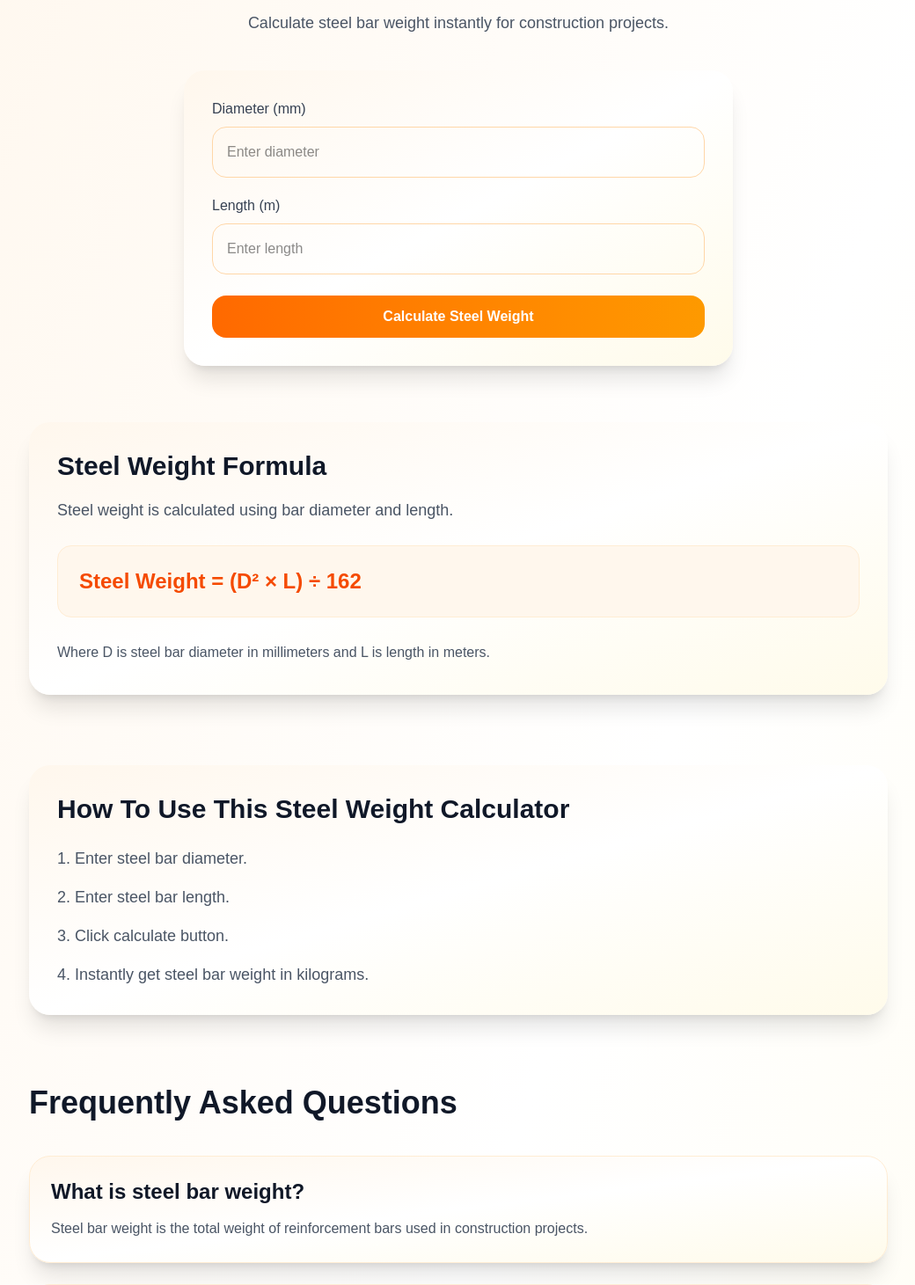
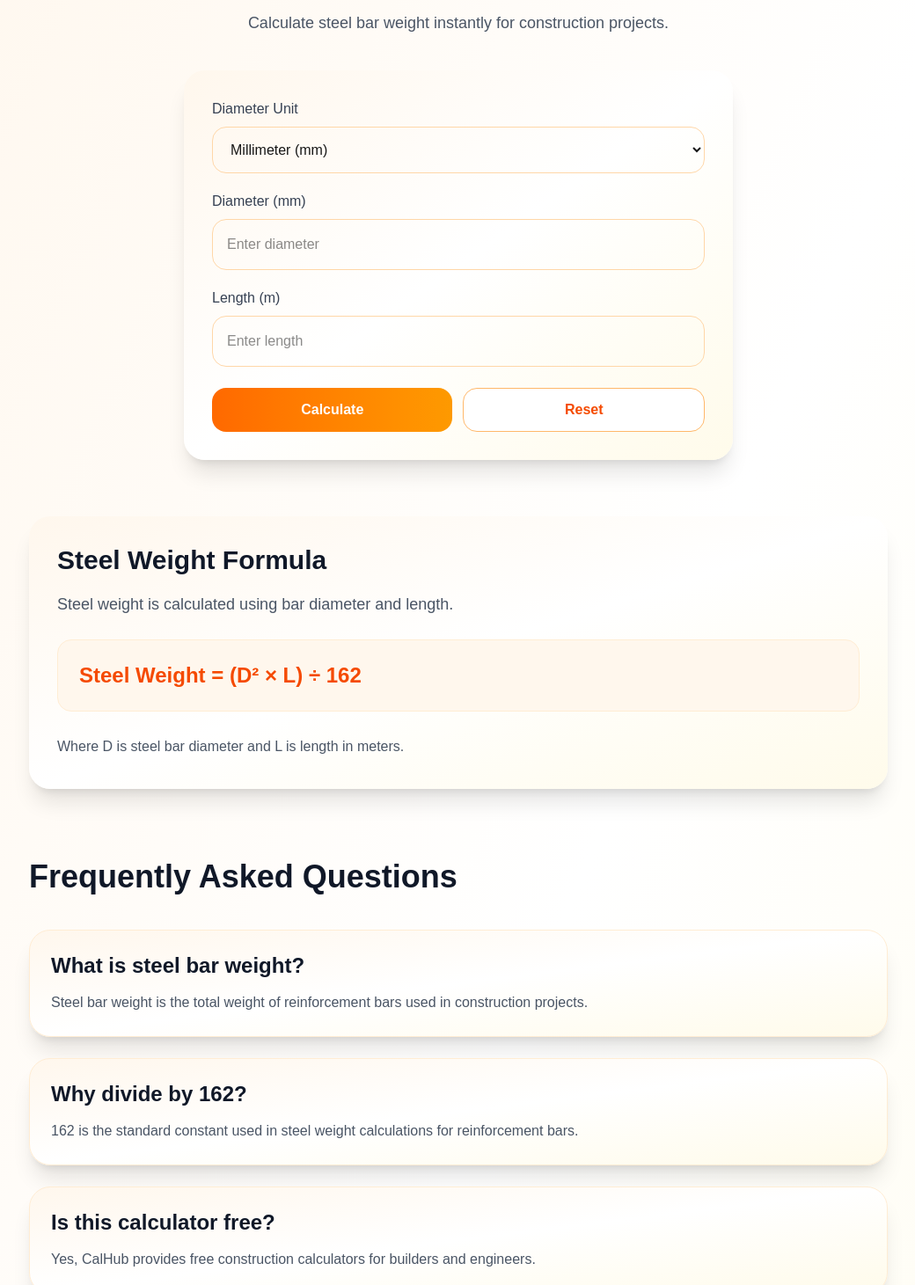
Before and after one commit to payadav142-rgb/calhub, a Next.js app: page /steel-weight-calculator in a window 1280 px wide. Shown: the part 189-1650 px from the top of the page at 88% size, without its empty margins (119-1159 px from the left). Built offline with nearby package versions, Linux system fonts and the light colour scheme.

Commit message:
feat: improve steel weight calculator with PDF export, reset button, unit selector, SEO metadata, and enhanced UI

```diff
--- a/app/steel-weight-calculator/SteelWeightCalculatorClient.tsx
+++ b/app/steel-weight-calculator/SteelWeightCalculatorClient.tsx
@@ -4,25 +4,24 @@ import { useState } from "react";
 
 import Navbar from "../components/Navbar";
 import Footer from "../components/Footer";
-
 import CalculatorResult from "../components/CalculatorResult";
 import RelatedCalculators from "../components/RelatedCalculators";
 
-export default function SteelWeightCalculator() {
+export default function SteelWeightCalculatorClient() {
   const [diameter, setDiameter] =
     useState("");
 
   const [length, setLength] =
     useState("");
 
+  const [unit, setUnit] =
+    useState("mm");
+
   const [result, setResult] =
     useState<number | null>(null);
 
   const calculateSteelWeight = () => {
-    if (
-      !diameter ||
-      !length
-    ) {
+    if (!diameter || !length) {
       return;
     }
 
@@ -33,6 +32,32 @@ export default function SteelWeightCalculator() {
       162;
 
     setResult(weight);
+  };
+
+  const resetCalculator = () => {
+    setDiameter("");
+    setLength("");
+    setResult(null);
+    setUnit("mm");
+  };
+
+  const downloadPDF = async () => {
+    const element =
+      document.getElementById(
+        "steel-result"
+      );
+
+    if (!element) return;
+
+    const html2pdf =
+      (await import("html2pdf.js"))
+        .default;
+
+    html2pdf()
+      .from(element)
+      .save(
+        "steel-weight-calculation.pdf"
+      );
   };
 
   return (
@@ -57,14 +82,39 @@ export default function SteelWeightCalculator() {
 
           <div className="mb-5">
             <label className="mb-2 block font-medium text-gray-700">
-              Diameter (mm)
+              Diameter Unit
+            </label>
+
+            <select
+              value={unit}
+              onChange={(e) =>
+                setUnit(e.target.value)
+              }
+              className="w-full rounded-2xl border border-orange-200 p-4 outline-none focus:border-orange-500 focus:ring-4 focus:ring-orange-100"
+            >
+              <option value="mm">
+                Millimeter (mm)
+              </option>
+
+              <option value="inch">
+                Inch
+              </option>
+            </select>
+          </div>
+
+          <div className="mb-5">
+            <label className="mb-2 block font-medium text-gray-700">
+              Diameter ({unit})
             </label>
 
             <input
               type="number"
+              step="any"
               value={diameter}
               onChange={(event) =>
-                setDiameter(event.target.value)
+                setDiameter(
+                  event.target.value
+                )
               }
               placeholder="Enter diameter"
               className="w-full rounded-2xl border border-orange-200 p-4 outline-none transition focus:border-orange-500 focus:ring-4 focus:ring-orange-100"
@@ -78,30 +128,54 @@ export default function SteelWeightCalculator() {
 
             <input
               type="number"
+              step="any"
               value={length}
               onChange={(event) =>
-                setLength(event.target.value)
+                setLength(
+                  event.target.value
+                )
               }
               placeholder="Enter length"
               className="w-full rounded-2xl border border-orange-200 p-4 outline-none transition focus:border-orange-500 focus:ring-4 focus:ring-orange-100"
             />
           </div>
 
-          <button
-            onClick={calculateSteelWeight}
-            className="w-full rounded-2xl bg-gradient-to-r from-orange-500 to-amber-500 py-3 font-semibold text-white transition-all duration-300 hover:scale-[1.02]"
-          >
-            Calculate Steel Weight
-          </button>
+          <div className="flex gap-3">
+            <button
+              onClick={
+                calculateSteelWeight
+              }
+              className="w-full rounded-2xl bg-gradient-to-r from-orange-500 to-amber-500 py-3 font-semibold text-white transition-all duration-300 hover:scale-[1.02]"
+            >
+              Calculate
+            </button>
+
+            <button
+              onClick={resetCalculator}
+              className="w-full rounded-2xl border border-orange-300 bg-white py-3 font-semibold text-orange-600 transition-all duration-300 hover:bg-orange-50"
+            >
+              Reset
+            </button>
+          </div>
 
           {result !== null && (
-            <div className="mt-6 rounded-2xl bg-gradient-to-br from-orange-50 via-white to-amber-50 p-5 shadow-inner">
+            <div
+              id="steel-result"
+              className="mt-6 rounded-2xl bg-gradient-to-br from-orange-50 via-white to-amber-50 p-5 shadow-inner"
+            >
               <CalculatorResult
                 title="Steel Weight"
                 result={`${result.toFixed(
                   2
                 )} kg`}
               />
+
+              <button
+                onClick={downloadPDF}
+                className="mt-4 w-full rounded-2xl bg-black py-3 font-semibold text-white transition-all duration-300 hover:opacity-90"
+              >
+                Download PDF
+              </button>
             </div>
           )}
         </div>
@@ -116,8 +190,8 @@ export default function SteelWeightCalculator() {
           </h2>
 
           <p className="mt-4 text-lg leading-8 text-gray-600">
-            Steel weight is calculated using bar
-            diameter and length.
+            Steel weight is calculated using
+            bar diameter and length.
           </p>
 
           <div className="mt-6 rounded-2xl border border-orange-100 bg-orange-50 p-6">
@@ -128,40 +202,9 @@ export default function SteelWeightCalculator() {
           </div>
 
           <p className="mt-6 leading-8 text-gray-600">
-            Where D is steel bar diameter in
-            millimeters and L is length in
-            meters.
+            Where D is steel bar diameter
+            and L is length in meters.
           </p>
-        </div>
-      </section>
-
-      {/* How To Use */}
-      <section className="mx-auto max-w-5xl px-6 pb-20">
-        <div className="rounded-3xl bg-gradient-to-br from-orange-50 via-white to-amber-50 p-8 shadow-xl transition-all duration-300 hover:shadow-2xl">
-
-          <h2 className="text-3xl font-bold text-gray-900">
-            How To Use This Steel Weight
-            Calculator
-          </h2>
-
-          <div className="mt-6 space-y-4 text-lg text-gray-600">
-            <p>
-              1. Enter steel bar diameter.
-            </p>
-
-            <p>
-              2. Enter steel bar length.
-            </p>
-
-            <p>
-              3. Click calculate button.
-            </p>
-
-            <p>
-              4. Instantly get steel bar weight
-              in kilograms.
-            </p>
-          </div>
         </div>
       </section>
 
@@ -182,8 +225,8 @@ export default function SteelWeightCalculator() {
 
             <p className="mt-3 leading-7 text-gray-600">
               Steel bar weight is the total
-              weight of reinforcement bars used
-              in construction projects.
+              weight of reinforcement bars
+              used in construction projects.
             </p>
           </div>
 
@@ -194,9 +237,10 @@ export default function SteelWeightCalculator() {
             </h3>
 
             <p className="mt-3 leading-7 text-gray-600">
-              162 is the standard constant used
-              in steel weight calculations for
-              reinforcement bars.
+              162 is the standard constant
+              used in steel weight
+              calculations for reinforcement
+              bars.
             </p>
           </div>
 
@@ -207,7 +251,7 @@ export default function SteelWeightCalculator() {
             </h3>
 
             <p className="mt-3 leading-7 text-gray-600">
-              Yes, Calculator Hub provides free
+              Yes, CalHub provides free
               construction calculators for
               builders and engineers.
             </p>
--- a/app/steel-weight-calculator/page.tsx
+++ b/app/steel-weight-calculator/page.tsx
@@ -1,26 +1,56 @@
-import type { Metadata } from "next";
-import SteelWeightCalculator from "./SteelWeightCalculatorClient";
+import { Metadata } from "next";
+import SteelWeightCalculatorClient from "./SteelWeightCalculatorClient";
 
 export const metadata: Metadata = {
-  title: "Steel Weight Calculator | Calculator Hub",
+  title:
+    "Steel Weight Calculator | Calculate Steel Bar Weight Online - CalHub",
 
   description:
-    "Free steel weight calculator to estimate reinforcement steel bar weight using diameter and length for construction projects.",
+    "Free online steel weight calculator to calculate steel bar weight instantly for construction and engineering projects.",
 
   keywords: [
     "steel weight calculator",
+    "steel bar weight calculator",
     "rebar weight calculator",
-    "steel bar weight calculator",
-    "reinforcement steel calculator",
+    "steel calculator",
     "construction calculator",
+    "steel weight formula",
+    "online steel calculator",
+    "calhub steel calculator",
   ],
 
   alternates: {
     canonical:
       "https://calhub.in/steel-weight-calculator",
   },
+
+  openGraph: {
+    title:
+      "Steel Weight Calculator | Calculate Steel Bar Weight Online - CalHub",
+
+    description:
+      "Calculate steel bar weight instantly using this free online steel weight calculator.",
+
+    url:
+      "https://calhub.in/steel-weight-calculator",
+
+    siteName: "CalHub",
+    type: "website",
+  },
+
+  twitter: {
+    card: "summary_large_image",
+
+    title:
+      "Steel Weight Calculator | Calculate Steel Bar Weight Online - CalHub",
+
+    description:
+      "Free online steel weight calculator for construction projects.",
+  },
 };
 
 export default function Page() {
-  return <SteelWeightCalculator />;
+  return (
+    <SteelWeightCalculatorClient />
+  );
 }
```
